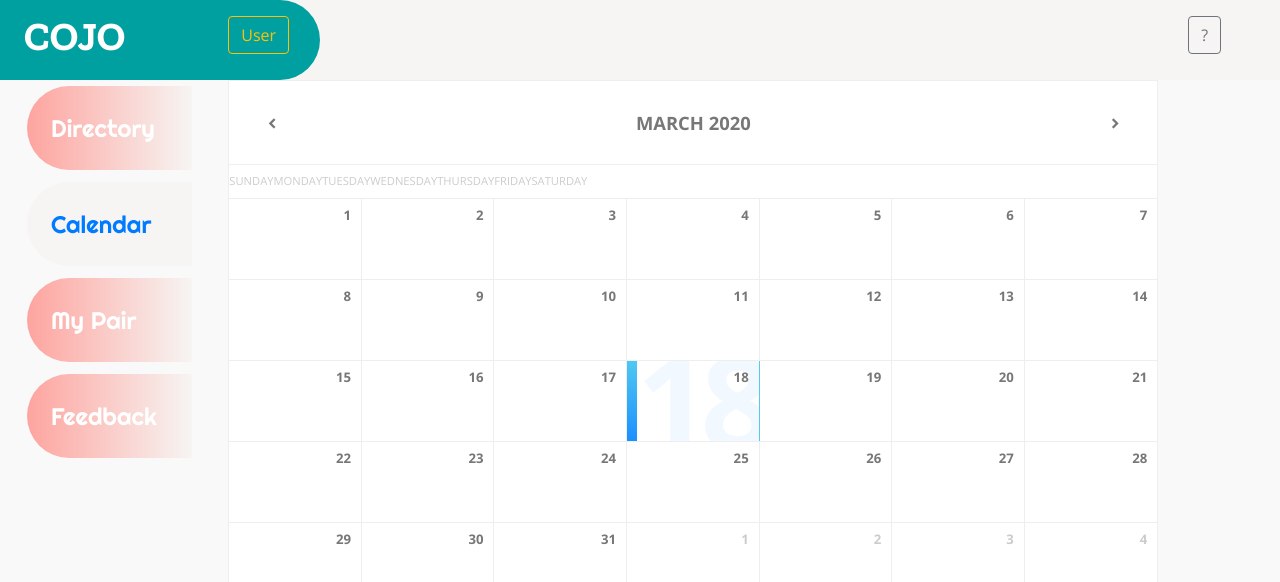
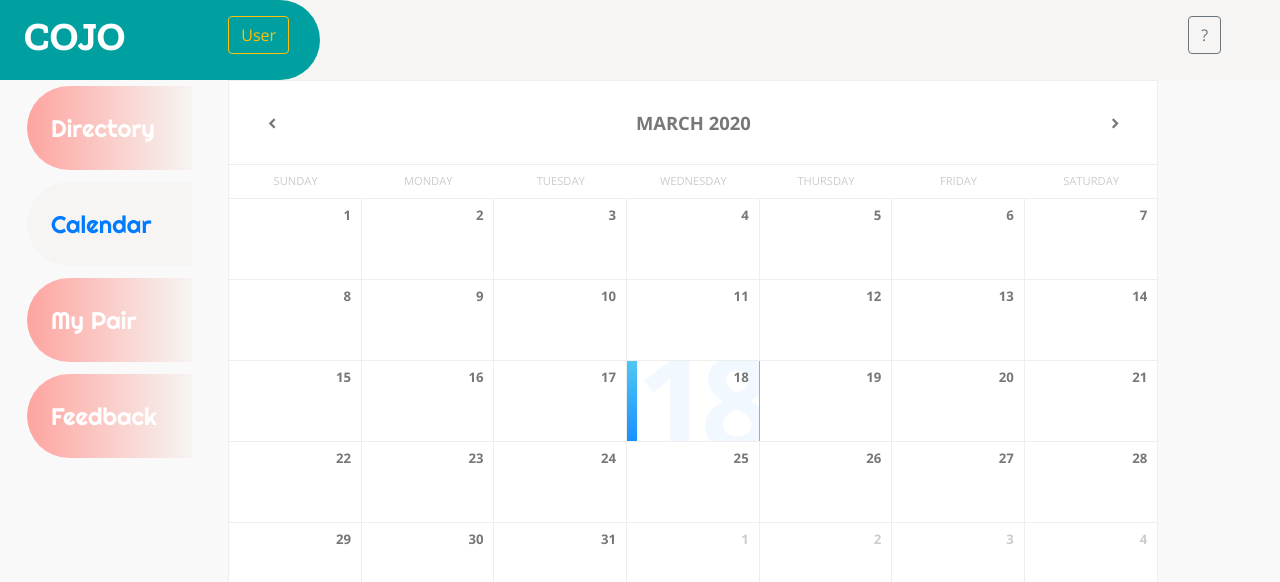
Before and after one commit to mhitchi/cojo, a React (Create React App) app in the folder client/: page /calendar in a window 1280 px wide. Shown: the top 582 px of the page. Built offline with nearby package versions, Linux system fonts and the light colour scheme; a web font is replaced by a local one.

Commit message:
added weekday names

```diff
--- a/client/src/components/Calendar/Calendar.js
+++ b/client/src/components/Calendar/Calendar.js
@@ -37,30 +37,19 @@ class Calendar extends Component {
   renderDays() {
     const dateFormat = "dddd";
     const days = [];
+    const week = ["Sunday", "Monday", "Tuesday", "Wednesday", "Thursday", "Friday", "Saturday"];
 
     let startDate = startOfWeek(this.state.currentMonth);
 
     for (let i = 0; i < 7; i++) {
       days.push(
         <div className="col col-center" key={i}>
-          {format(addDays(startDate, i), dateFormat)}
+          {week[i]}
         </div>
       );
     }
 
-    const week = ["Sunday", "Monday", "Tuesday", "Wednesday", "Thursday", "Friday", "Saturday"];
-
-    return <container>
-      <row className="days row">
-        <div className="col-xs-2" style={{textAlign: "center"}}>{week[0]}</div>
-        <div className="col-xs-2" style={{textAlign: "center"}}>{week[1]}</div>
-        <div className="col-xs-2" style={{textAlign: "center"}}>{week[2]}</div>
-        <div className="col-xs-2" style={{textAlign: "center"}}>{week[3]}</div>
-        <div className="col-xs-2" style={{textAlign: "center"}}>{week[4]}</div>
-        <div className="col-xs-2" style={{textAlign: "center"}}>{week[5]}</div>
-        <div className="col-xs-2" style={{textAlign: "center"}}>{week[6]}</div>
-      </row>
-    </container>
+    return <div className="days row">{days}</div>;
   }
 
   renderCells() {
```
